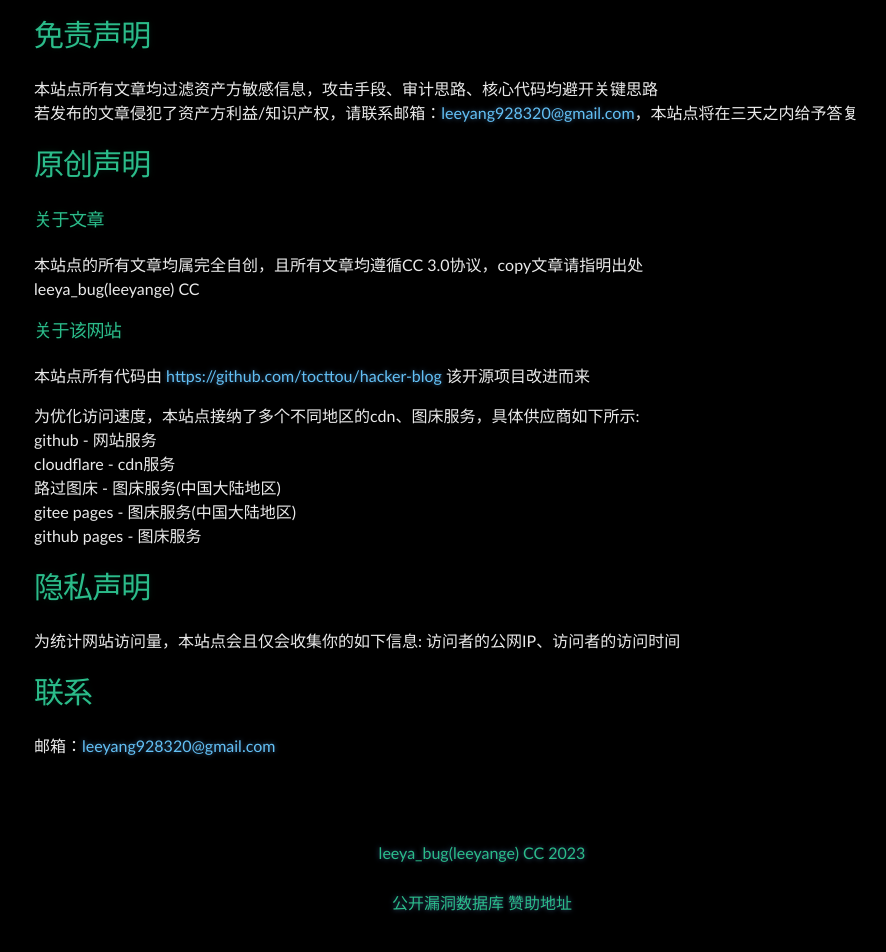
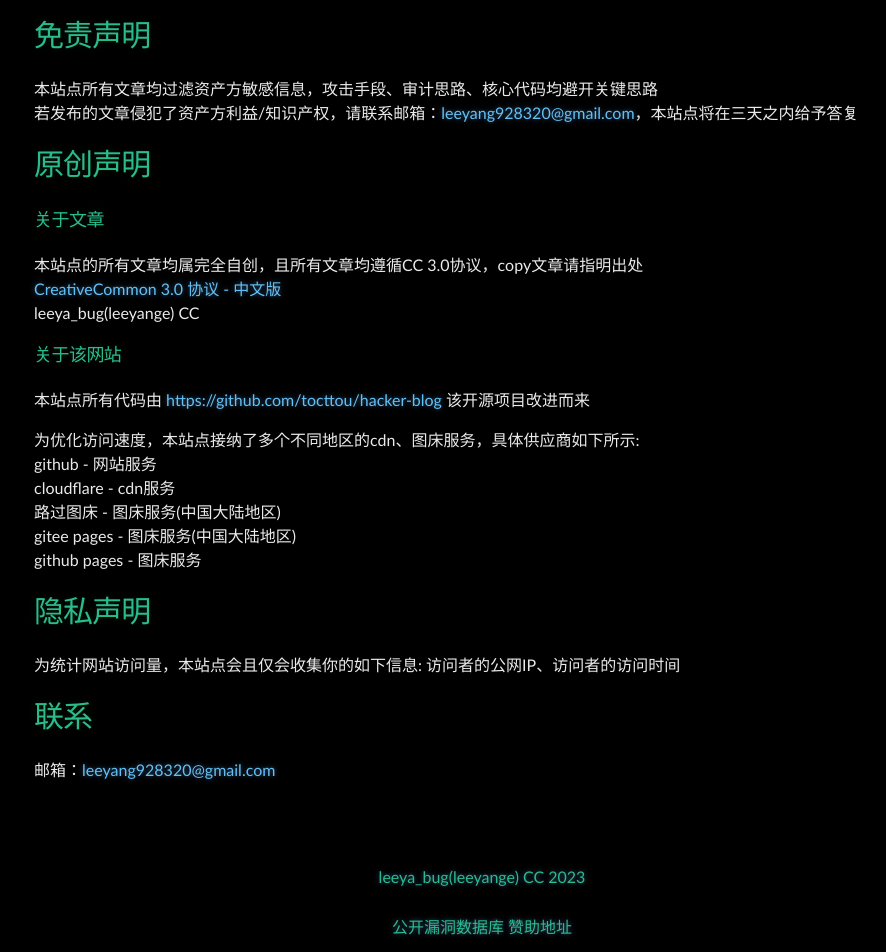
Before and after one commit to Leeyangee/leeyangee.github.io, a Jekyll site: the page built from about.md, in a window 1280 px wide. Shown: the part 438-1390 px from the top of the page, without its empty margins (158-1044 px from the left). Built offline with Jekyll 4.4.1, drawn with Linux system fonts in a browser that asks for light colours; before the commit the page ends 1366 px from its top, so only the background shows below that.

Commit message:
Update about.md

```diff
--- a/about.md
+++ b/about.md
@@ -13,6 +13,7 @@ title: 关于
 ### [](#header-3)关于文章
 
 本站点的所有文章均属完全自创，且所有文章均遵循CC 3.0协议，copy文章请指明出处
+<a href="https://creativecommons.org/licenses/by-nc/3.0/deed.zh-hans">CreativeCommon 3.0 协议 - 中文版</a>
 leeya_bug(leeyange) CC
 
 ### [](#header-3)关于该网站
```
